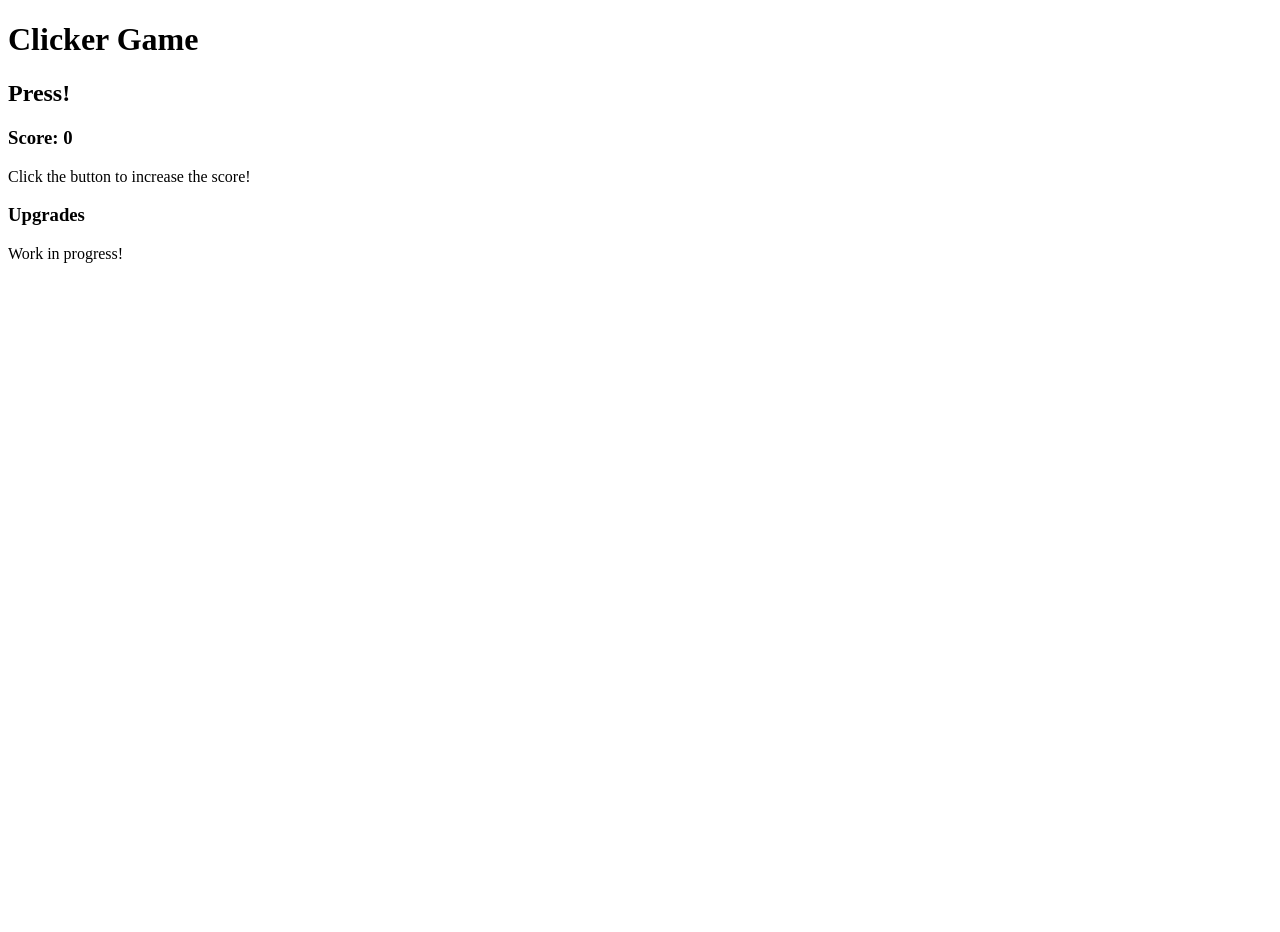
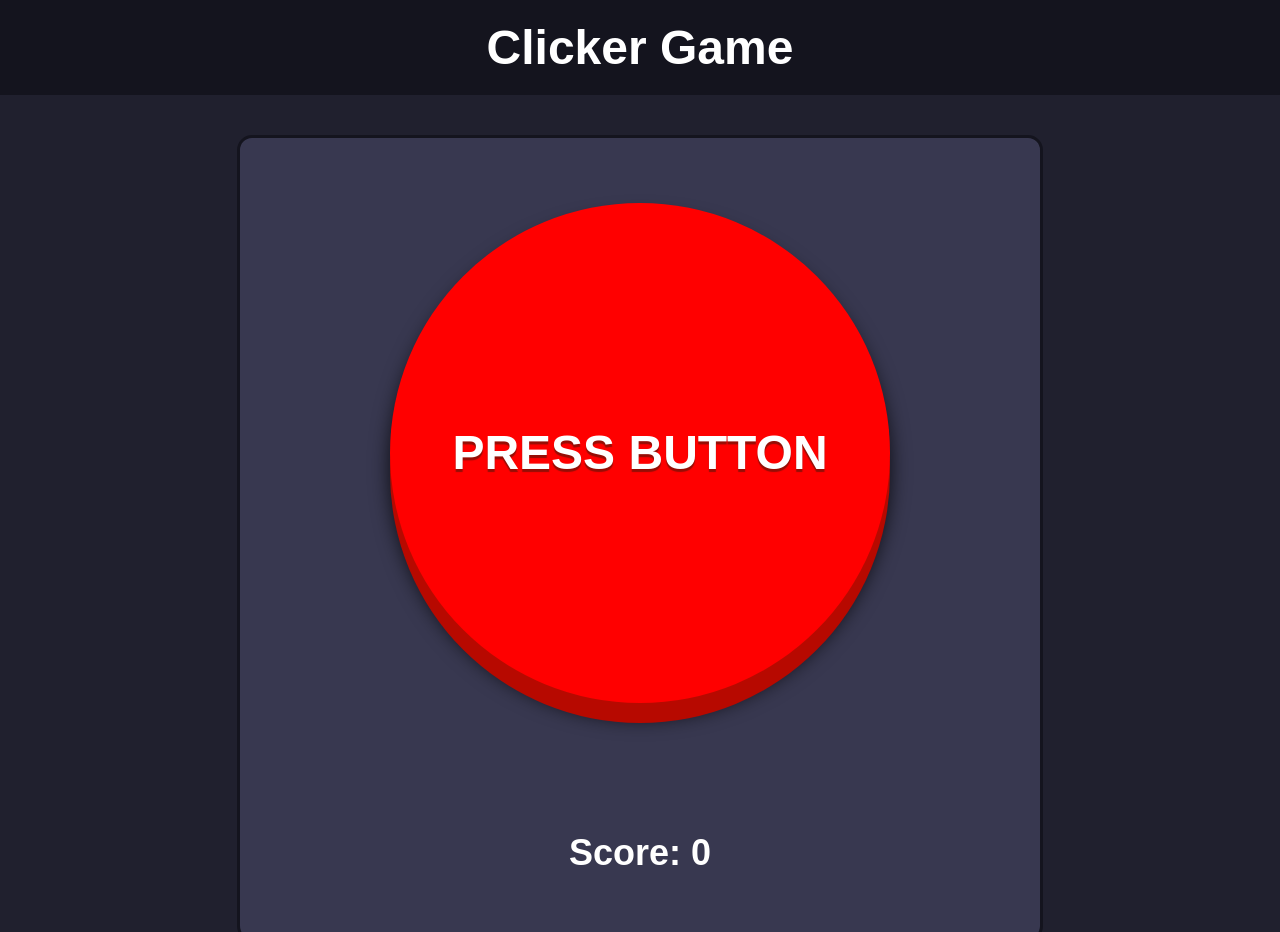
Before and after one commit to RyanT25/Clicker-Game, a plain HTML site: page index.html in a window 1280 px wide. Shown: the top 932 px of the page. Before the commit the page ends 800 px from the top, so only its background shows below. Drawn offline with Linux system fonts and the light colour scheme.

Commit message:
add css and js
added css to style button and basic functionality with js

```diff
--- a/index.html
+++ b/index.html
@@ -13,15 +13,15 @@
     </header>
     <div id="game-element">
         <div id="game-object">
-            <h2>Press!</h2>
+            <h2>PRESS BUTTON</h2>
         </div>
-        <h3>Score: <span id="score">0</span></h3>
+        <h3 class="score-title">Score: <span id="score">0</span></h3>
     </div>
     <div id="game-info">
         <p>Click the button to increase the score!</p>
     </div>
     <div id="game-upgrades">
-        <h3>Upgrades</h3>
+        <h3 class="upgrade-title">Upgrades</h3>
         <p>Work in progress!</p>
     </div>
 </body>
--- a/script.js
+++ b/script.js
@@ -0,0 +1,18 @@
+let num=0;
+let numPerClick=1;
+
+const gameObject=document.getElementById('game-object');
+const scoreDisplay=document.getElementById('score');
+
+// ! +1 Score On Button Press
+function addScore(){
+    num+=numPerClick;
+    scoreDisplay.textContent=num;
+};
+gameObject.addEventListener('click', addScore);
+
+// ? Another way to write function
+// gameObject.addEventListener('click', ()=>{
+//     num+=numPerClick;
+//     scoreDisplay.textContent=num;
+// });
--- a/style.css
+++ b/style.css
@@ -0,0 +1,77 @@
+*{
+    margin: 0;
+    padding: 0;
+}
+
+body{
+    background-color: rgb(32, 32, 46);
+    color: rgb(255, 255, 255);
+    font-family: Arial, Helvetica, sans-serif;
+}
+
+h1{
+    background-color: rgb(20, 20, 30);
+    font-size: 48px;
+    text-align: center;
+    padding: 20px;
+}
+
+#game-element{
+    width: 800px;
+    height: 800px;
+    background-color: rgb(56, 56, 80);
+    border: 3px solid rgb(20, 20, 30);
+    border-radius: 15px;
+    margin: 40px auto 20px auto;
+    display: grid;
+    place-items: center;
+}
+
+#game-object{
+    width: 500px;
+    height: 500px;
+    background-color: rgb(255, 0, 0);
+    border-radius: 50%;
+    box-shadow: 0 20px 0 rgb(183, 9, 0),
+    0 15px 20px rgba(0,0,0,.8);
+    display: grid;
+    place-items: center;
+    cursor: pointer;
+    user-select: none;
+}
+
+#game-object:hover{
+    background-color: rgb(235, 0, 0);
+}
+
+#game-object:active{
+    padding-top: 3px;
+    transform: translateY(4px);
+    box-shadow: 0 4px 0 rgb(183,0,0),
+      0 8px 6px rgba(0,0,0,.45);
+}
+
+h2{
+    color: rgb(255, 255, 255);
+    font-weight: 800;
+    font-size: 48px;
+    text-shadow: 0 3px 1px rgba(122,17,8,.8);
+}
+
+#game-info{
+    padding-bottom: 40px;
+}
+
+.upgrade-title{
+    padding-bottom: 20px;
+}
+
+h3{
+    text-align: center;
+    font-size: 36px;
+}
+
+p{
+    text-align: center;
+    font-size: 20px;
+}
```
